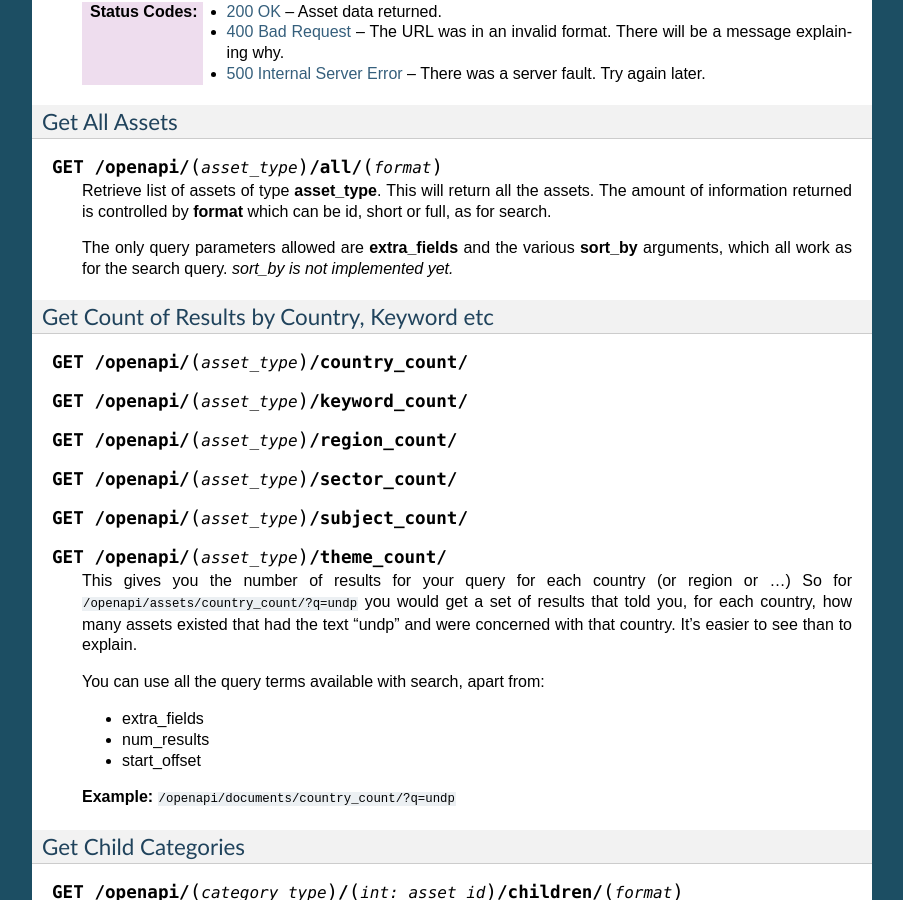
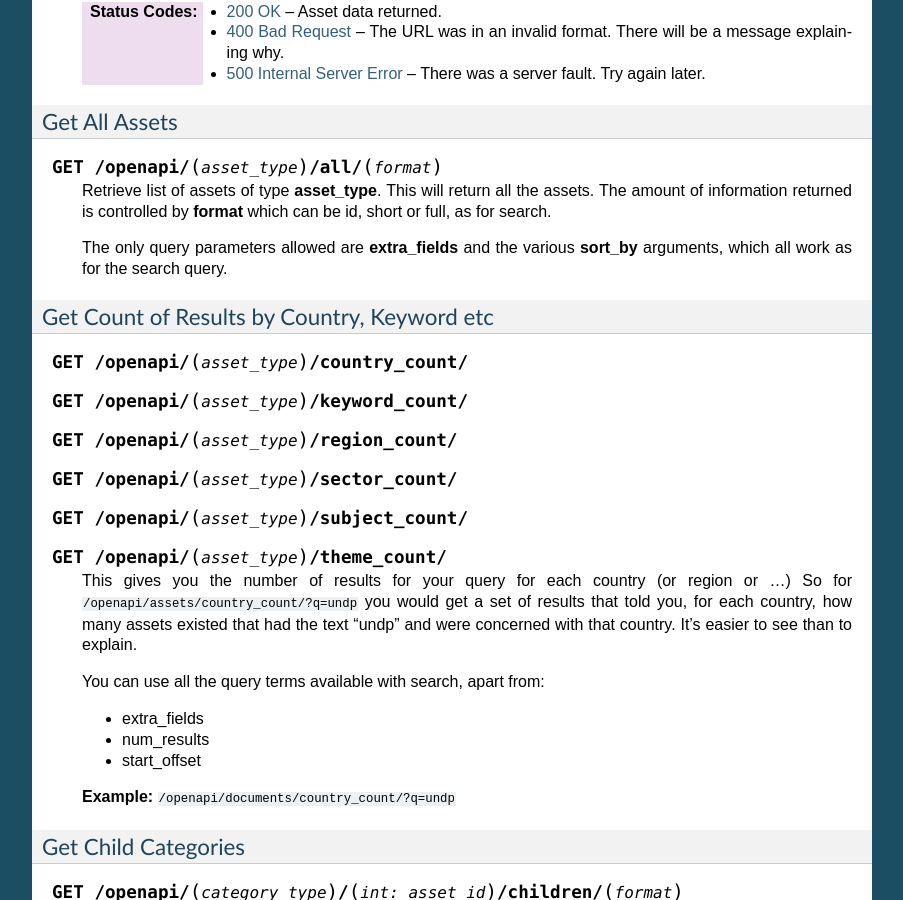
Before and after one commit to oriel-hub/api, a Sphinx documentation site: the page built from docs/searching.rst, in a window 1280 px wide and 900 px high, scrolled down 2470 px. Shown: the whole window, without its empty margins (198-1101 px from the left). Built offline with Sphinx 7.4.7, drawn with Linux system fonts in a browser that asks for light colours.

Commit message:
remove not implemented text from docs
git-svn-id: https://svn.aptivate.org/svn/idsapi/dev@5413 679a26be-e637-0410-a801-b7d8065a4221

```diff
--- a/docs/searching.rst
+++ b/docs/searching.rst
@@ -141,8 +141,7 @@ Get All Assets
    be id, short or full, as for search.
 
    The only query parameters allowed are **extra_fields** and the various
-   **sort_by** arguments, which all work as for the search query. *sort_by is not
-   implemented yet.*
+   **sort_by** arguments, which all work as for the search query.
 
 Get Count of Results by Country, Keyword etc
 --------------------------------------------
```
